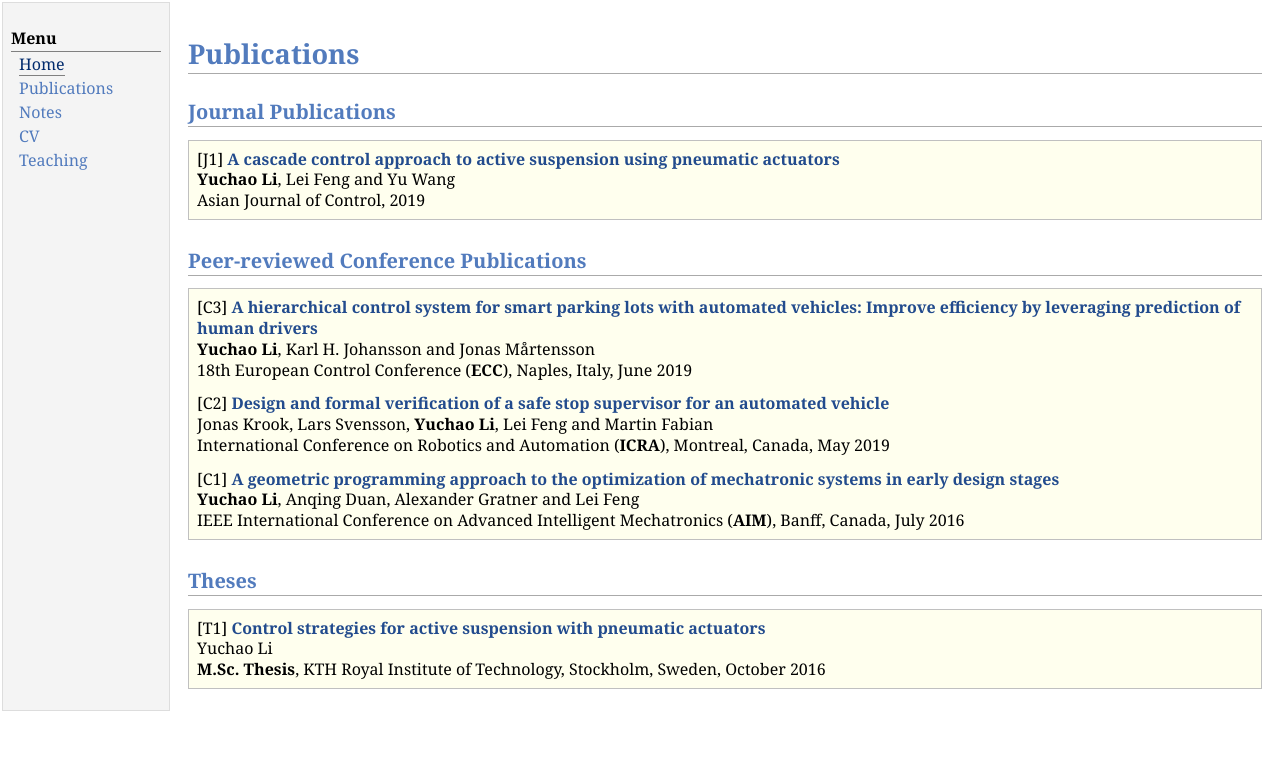
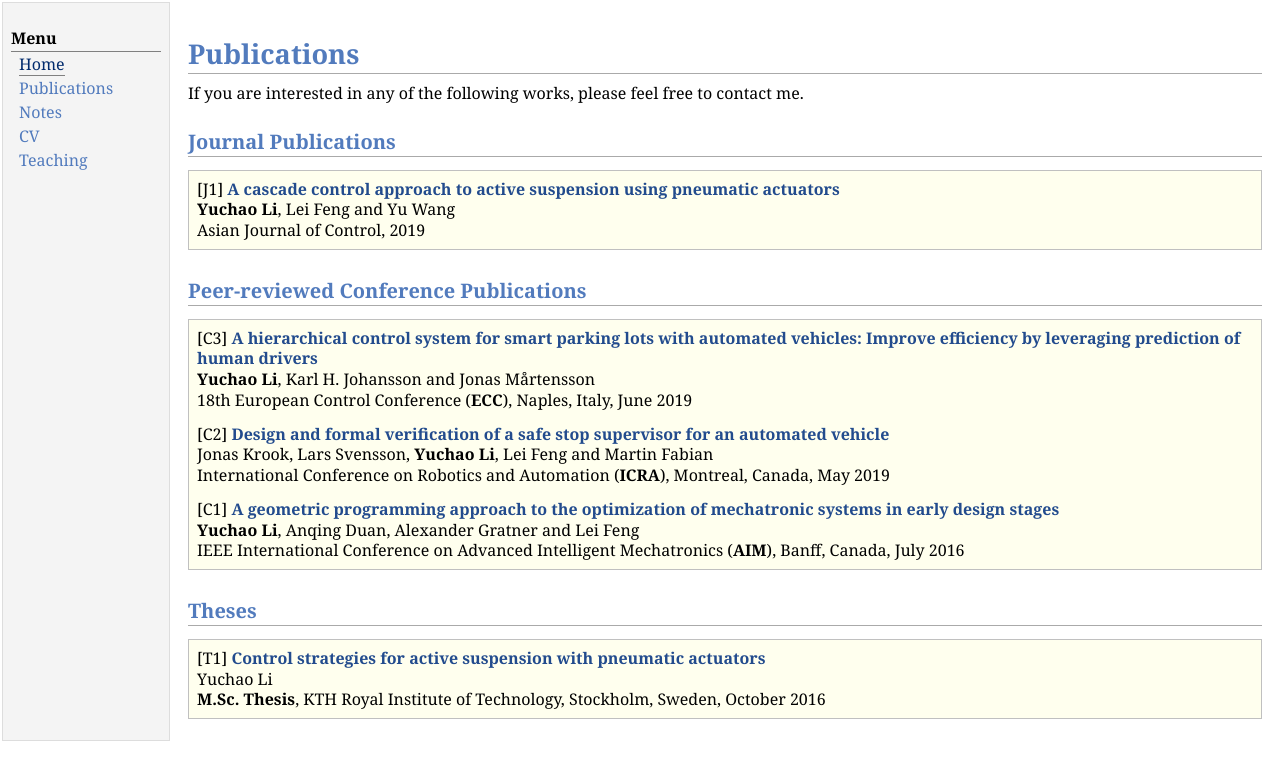
Before and after one commit to yuchaotaigu/yuchaotaigu.github.io, a Jekyll site: the page research.html, which Jekyll copies as it is, in a window 1280 px wide. Shown: the top 780 px of the page. Built offline with Jekyll 4.4.1, drawn with Linux system fonts in a browser that asks for light colours; comment, search, counter and statistics services are not loaded.

Commit message:
Update research.html

```diff
--- a/research.html
+++ b/research.html
@@ -27,6 +27,7 @@ urchinTracker();
 </td>
 <td id="layout-content">
 <h1>Publications</h1>
+If you are interested in any of the following works, please feel free to contact me.
 
 <h2>Journal Publications</h2>
 <div class="infoblock">
```
